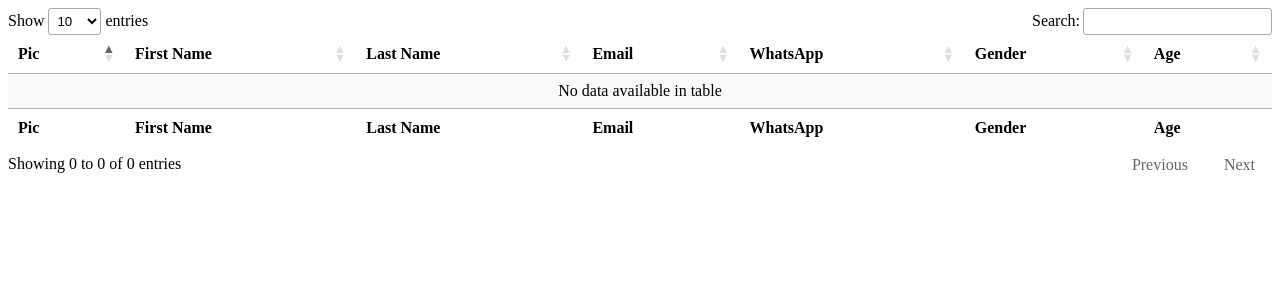
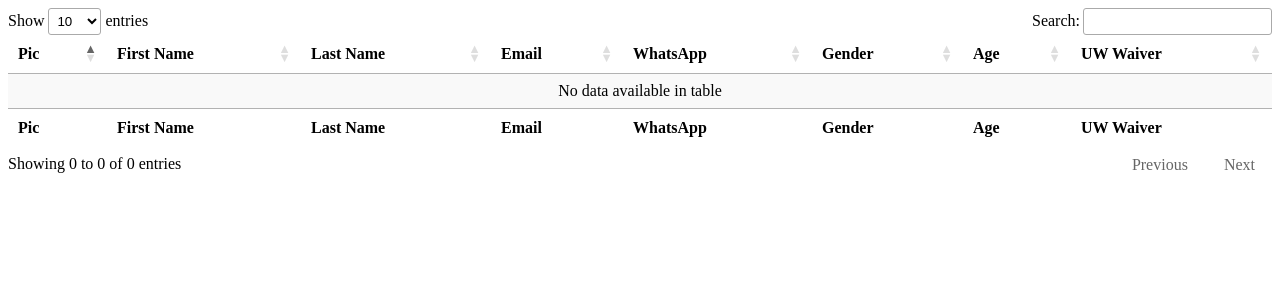
Before and after one commit to aelbarbary/tamkeen, a Django app: page /members/ in a window 1280 px wide. Shown: the top 300 px of the page. Run offline with Django 3.2, Linux system fonts and the light colour scheme; data that the repository does not hold is empty; some libraries are stand-ins or nearby versions.

Commit message:
uw waiver

```diff
--- a/app/members/templates/view-members.html
+++ b/app/members/templates/view-members.html
@@ -14,6 +14,7 @@ $(document).ready(function() {
              url: "/rest/members",
              success: function(data){
                data.forEach(function(entry) {
+                 uw_waiver = "/media/" + entry["fields"]["uw_waiver"]
                  t.row.add( [
                      "<img src='/media/" + entry["fields"]["photo"] + "' width=100px/>",
                      entry["fields"]["first_name"],
@@ -21,7 +22,8 @@ $(document).ready(function() {
                      entry["fields"]["email"],
                      entry["fields"]["whats_app"],
                      entry["fields"]["gender"],
-                     _calculateAge(new Date(entry["fields"]["dob"]))
+                     _calculateAge(new Date(entry["fields"]["dob"])),
+                     "<a href='" + uw_waiver + "'> <img src='" + uw_waiver + "' width=100px/>",
                  ] ).draw( false );
              }
          )}
@@ -45,6 +47,7 @@ function _calculateAge(birthday) { // birthday is a date
                 <th>WhatsApp</th>
                 <th>Gender</th>
                 <th>Age</th>
+                <th>UW Waiver</th>
             </tr>
         </thead>
         <tfoot>
@@ -56,6 +59,7 @@ function _calculateAge(birthday) { // birthday is a date
               <th>WhatsApp</th>
               <th>Gender</th>
               <th>Age</th>
+              <th>UW Waiver</th>
             </tr>
         </tfoot>
     </table>
```
